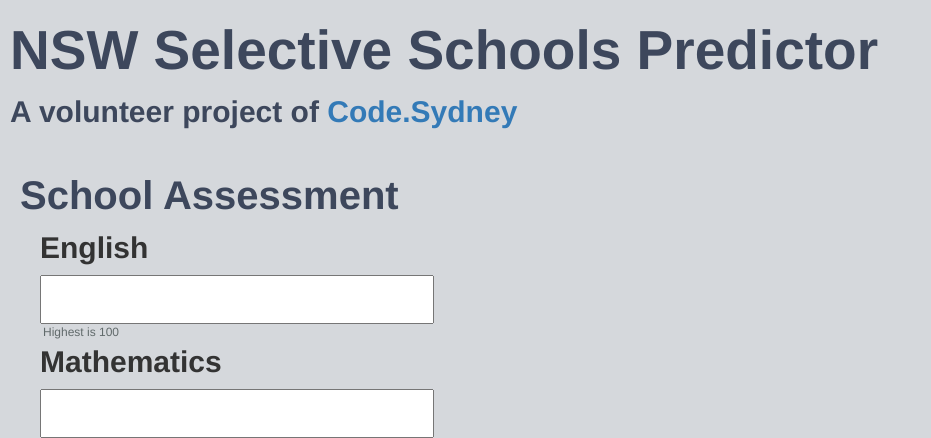
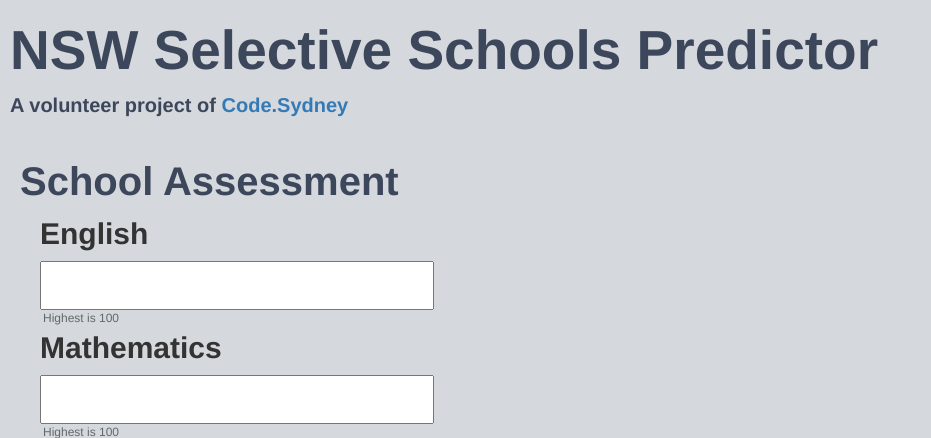
Before and after one commit to codesydney/myselective, a Flask app: page / in a window 1280 px wide; the page is wider, and only the part inside the window is pictured. Shown: the top 438 px of that part, without its empty margins (0-931 px from the left). Run offline with Flask 2, Linux system fonts and the light colour scheme; some libraries are stand-ins or nearby versions.

Commit message:
label changes

```diff
--- a/app/templates/mainform.html
+++ b/app/templates/mainform.html
@@ -7,7 +7,7 @@
 </style>
 
 <h1 style="color:#3d475c;font-size:55px;font-weight:bold;text-align:left;margin-left:10px">NSW Selective Schools Predictor</h1>
-<div style="color:#3d475c;font-size:30px;font-weight:bold;text-align:left;margin-left:10px">A volunteer project of <a href="https://www.code.sydney" target="_blank">Code.Sydney</a></div>
+<div style="color:#3d475c;font-size:20px;font-weight:bold;text-align:left;margin-left:10px">A volunteer project of <a href="https://www.code.sydney" target="_blank">Code.Sydney</a></div>
 
       <div style="font-size:20px;text-align:left;margin-left:10px;color:red">
       {% for message in form.School_English.errors %}
--- a/app/templates/result.html
+++ b/app/templates/result.html
@@ -7,7 +7,7 @@
 </style>
 
 <h1 style="color:#3d475c;font-size:55px;font-weight:bold;text-align:left;margin-left:10px">NSW Selective Schools Predictor</h1>
-<div style="color:#3d475c;font-size:30px;font-weight:bold;text-align:left;margin-left:10px">A volunteer project of <a href="https://www.code.sydney" target="_blank">Code.Sydney</a></div>
+<div style="color:#3d475c;font-size:20px;font-weight:bold;text-align:left;margin-left:10px">A volunteer project of <a href="https://www.code.sydney" target="_blank">Code.Sydney</a></div>
 
       <form action = "" method="POST" name="mainform">
          <fieldset>
```
